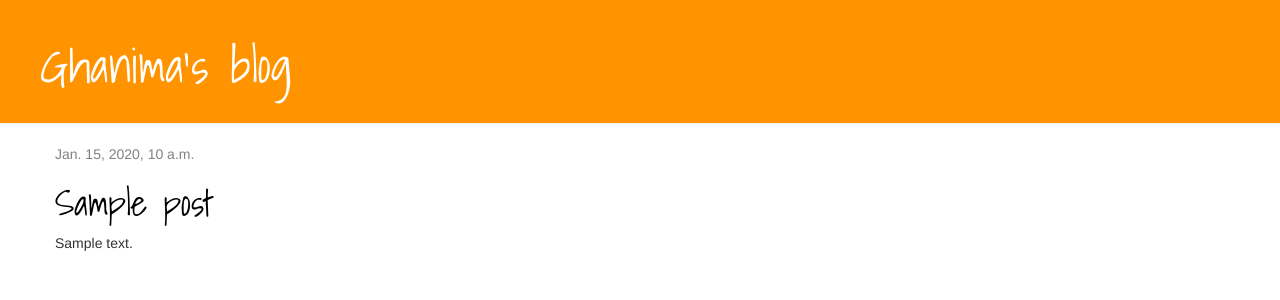
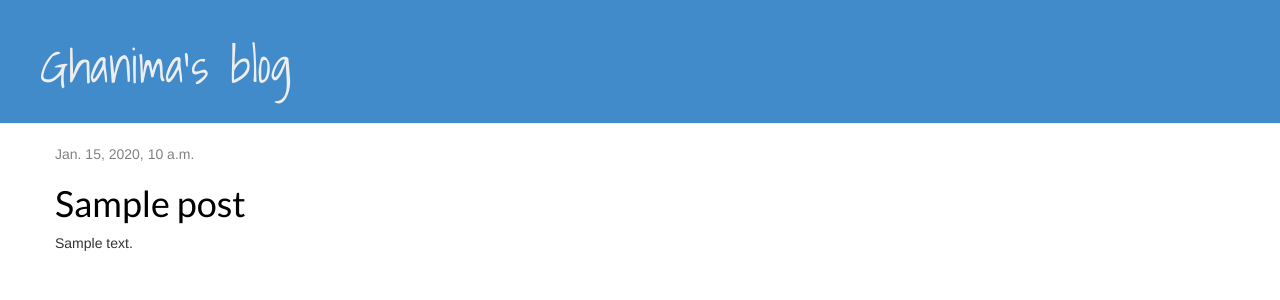
Before and after one commit to GhanimaAtreides/djangogirls, a Django app: template blog/templates/blog/post_list.html in a window 1280 px wide. Shown: the top 300 px of the page. Run offline with Django 3.2, Linux system fonts and the light colour scheme; the template is opened without the code that fills it: most values are stand-ins (such as "Sample title", 1, 10 or a date in 2020); some libraries are stand-ins or nearby versions.

Commit message:
change colors

```diff
--- a/blog/static/css/blog.css
+++ b/blog/static/css/blog.css
@@ -1,12 +1,13 @@
 .page-header {
-    background-color: #ff9400;
+    background-color: #428bca;
     margin-top: 0;
     padding: 20px 20px 20px 40px;
 }
 
 .page-header h1, .page-header h1 a, .page-header h1 a:visited, .page-header h1 a:active {
-    color: #ffffff;
+    color: #eee;
     font-size: 36pt;
+    font-family: 'Shadows Into Light', cursive;
     text-decoration: none;
 }
 
@@ -15,7 +16,7 @@
 }
 
 h1, h2, h3, h4 {
-    font-family: 'Shadows Into Light', cursive;
+    font-family: 'Lato', cursive;
 }
 
 .date {
--- a/blog/templates/blog/base.html
+++ b/blog/templates/blog/base.html
@@ -4,7 +4,7 @@
         <title>Ghanima's blog</title>
         <link rel="stylesheet" href="//maxcdn.bootstrapcdn.com/bootstrap/3.2.0/css/bootstrap.min.css">
         <link rel="stylesheet" href="//maxcdn.bootstrapcdn.com/bootstrap/3.2.0/css/bootstrap-theme.min.css">
-        <link href='//fonts.googleapis.com/css?family=Shadows Into Light&subset=latin,latin-ext' rel='stylesheet' type='text/css'>
+        <link href='//fonts.googleapis.com/css?family=Shadows Into Light|Lato&subset=latin,latin-ext' rel='stylesheet' type='text/css'>
         <link rel="stylesheet" href="{% static 'css/blog.css' %}">
     </head>
     <body>
--- a/mysite/settings.py
+++ b/mysite/settings.py
@@ -129,7 +129,7 @@ DATABASES['default']['OPTIONS']['sslmode'] = os.environ.get('DATABASE_SSLMODE',
 TINYMCE_DEFAULT_CONFIG = {
     'theme': "advanced",
     'relative_urls': False,
-    'content_css': '//maxcdn.bootstrapcdn.com/bootstrap/3.2.0/css/bootstrap.min.css,//maxcdn.bootstrapcdn.com/bootstrap/3.2.0/css/bootstrap-theme.min.css,//fonts.googleapis.com/css?family=Shadows Into Light&subset=latin%2Clatin-ext,/static/css/blog.css',
+    'content_css': '//maxcdn.bootstrapcdn.com/bootstrap/3.2.0/css/bootstrap.min.css,//maxcdn.bootstrapcdn.com/bootstrap/3.2.0/css/bootstrap-theme.min.css,//fonts.googleapis.com/css?family=Shadows Into Light|Lato&subset=latin%2Clatin-ext,/static/css/blog.css',
     'plugins': 'emotions,preview,fullscreen',
     'theme_advanced_resizing': True,
     'theme_advanced_buttons3_add' : 'emotions,preview,fullscreen'
```
